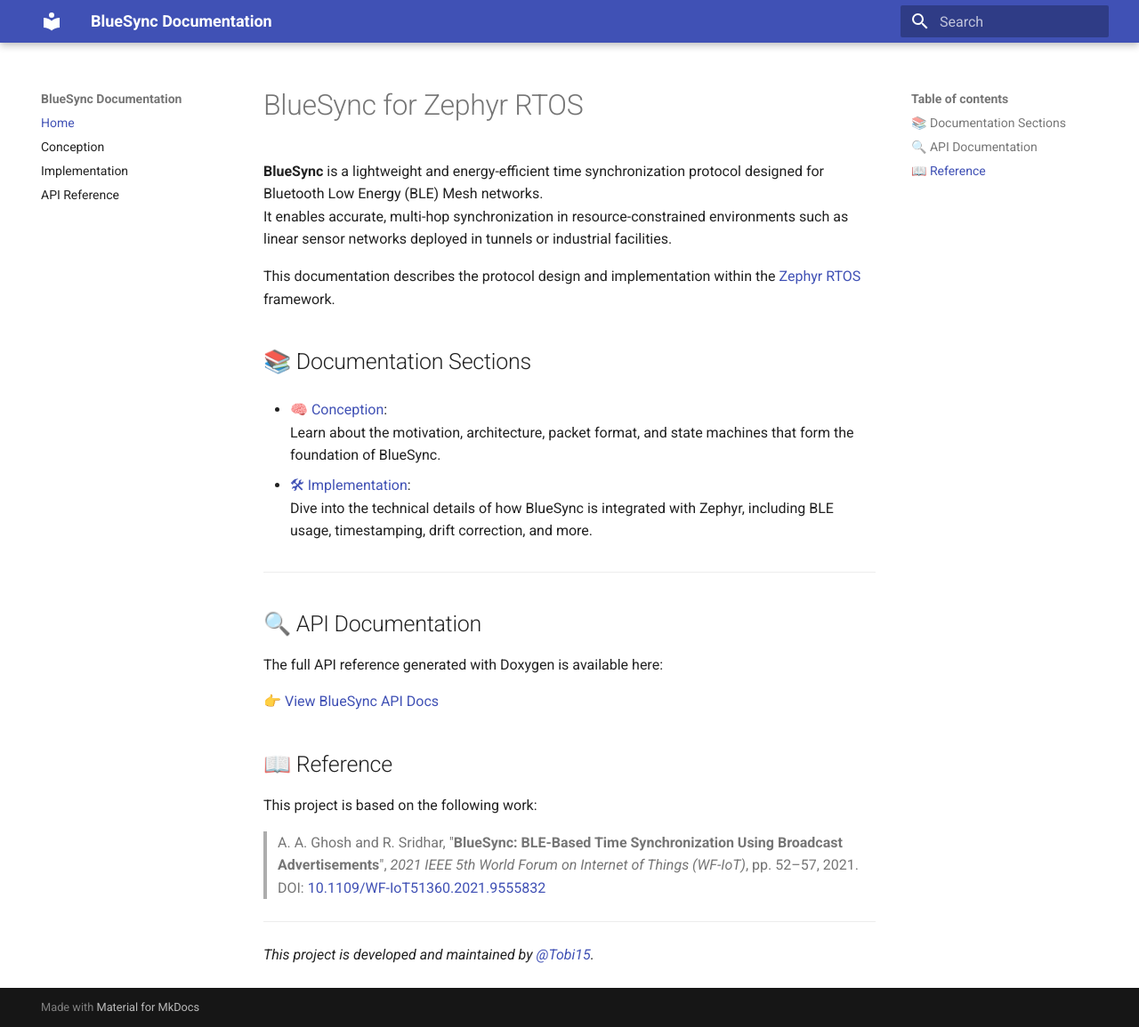
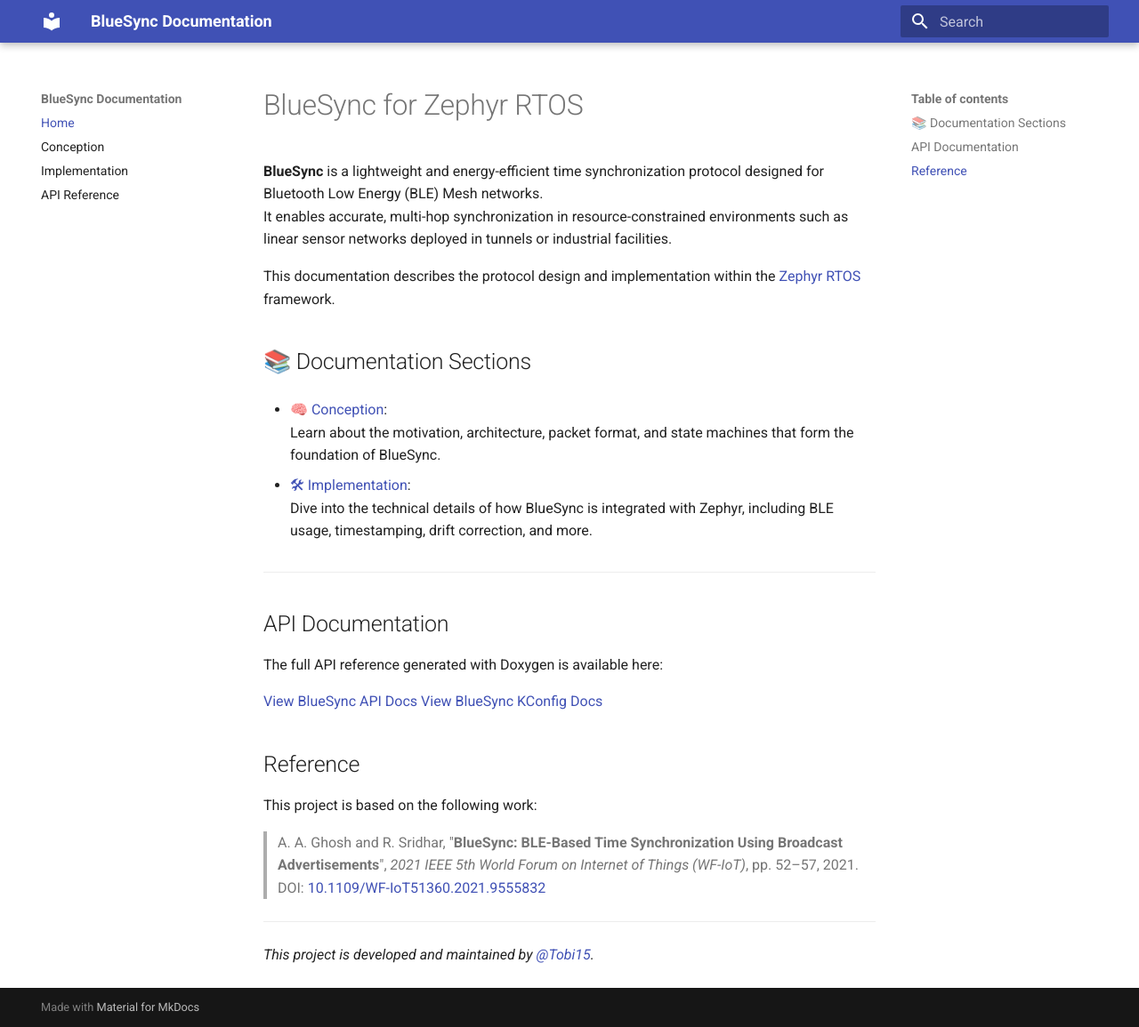
Before and after one commit to Tobi15/zephyr-bluesync-ble, an MkDocs documentation site: the page built from docs/index.md, in a window 1280 px wide and 1155 px high. Shown: the whole window at 89% size. Built offline with MkDocs 1.6.1 and Material for MkDocs 9.7.7, drawn with Linux system fonts in a browser that asks for light colours.

```diff
--- a/docs/index.md
+++ b/docs/index.md
@@ -20,13 +20,14 @@ This documentation describes the protocol design and implementation within the [
 
 ---
 
-## 🔍 API Documentation
+## API Documentation
 
 The full API reference generated with Doxygen is available here:
 
-👉 [View BlueSync API Docs](api/index.html)
+[View BlueSync API Docs](api/index.html)
+[View BlueSync KConfig Docs](kconfig.md)
 
-## 📖 Reference
+## Reference
 
 This project is based on the following work:
 
```
Also changed, not shown: README.md (+8 -0 lines), 1 other file.
